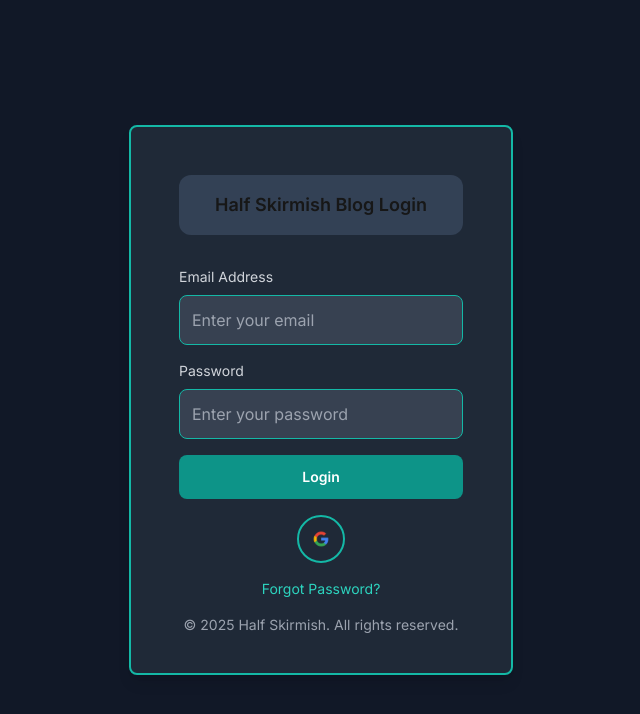
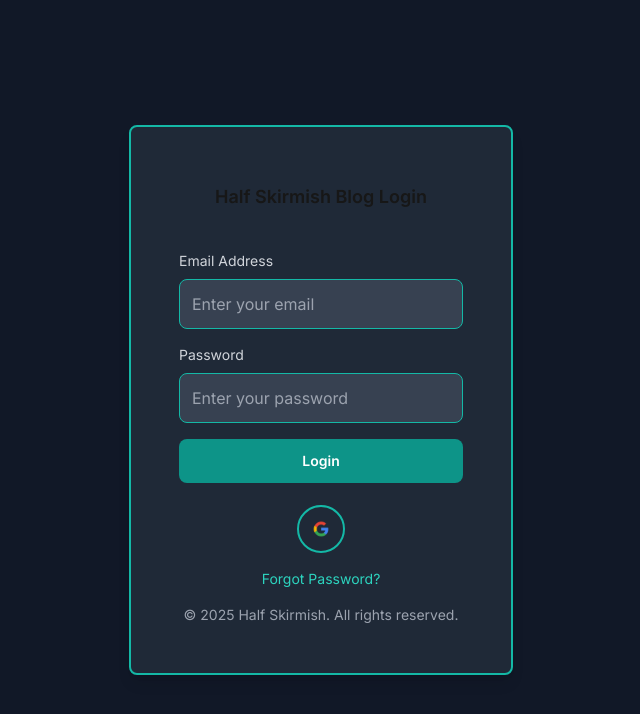
Before and after one commit to half-skirmish/backend-halfskirmish, a Next.js app: page / in a window 1280 px wide. Shown: the top 714 px of the page, without its empty margins (319-959 px from the left). Built offline with nearby package versions, Linux system fonts and the light colour scheme; no server answers.

Commit message:
Updated Login

```diff
--- a/app/Screens/Login.js
+++ b/app/Screens/Login.js
@@ -58,7 +58,7 @@ export default function LoginPage() {
   return (
     <div className="min-h-screen bg-gray-900 flex justify-center items-center font-montserrat">
       <div className="bg-gray-800 p-12 rounded-lg shadow-lg w-96 h-[550px] border-2 border-teal-500 flex flex-col">
-        <div className="text-center font-bold text-lg px-4 py-4 rounded-xl bg-slate-700 mb-8">
+        <div className="text-center font-bold text-lg px-2 py-2 rounded-xl mb-8">
           Half Skirmish Blog Login
         </div>
 
```
